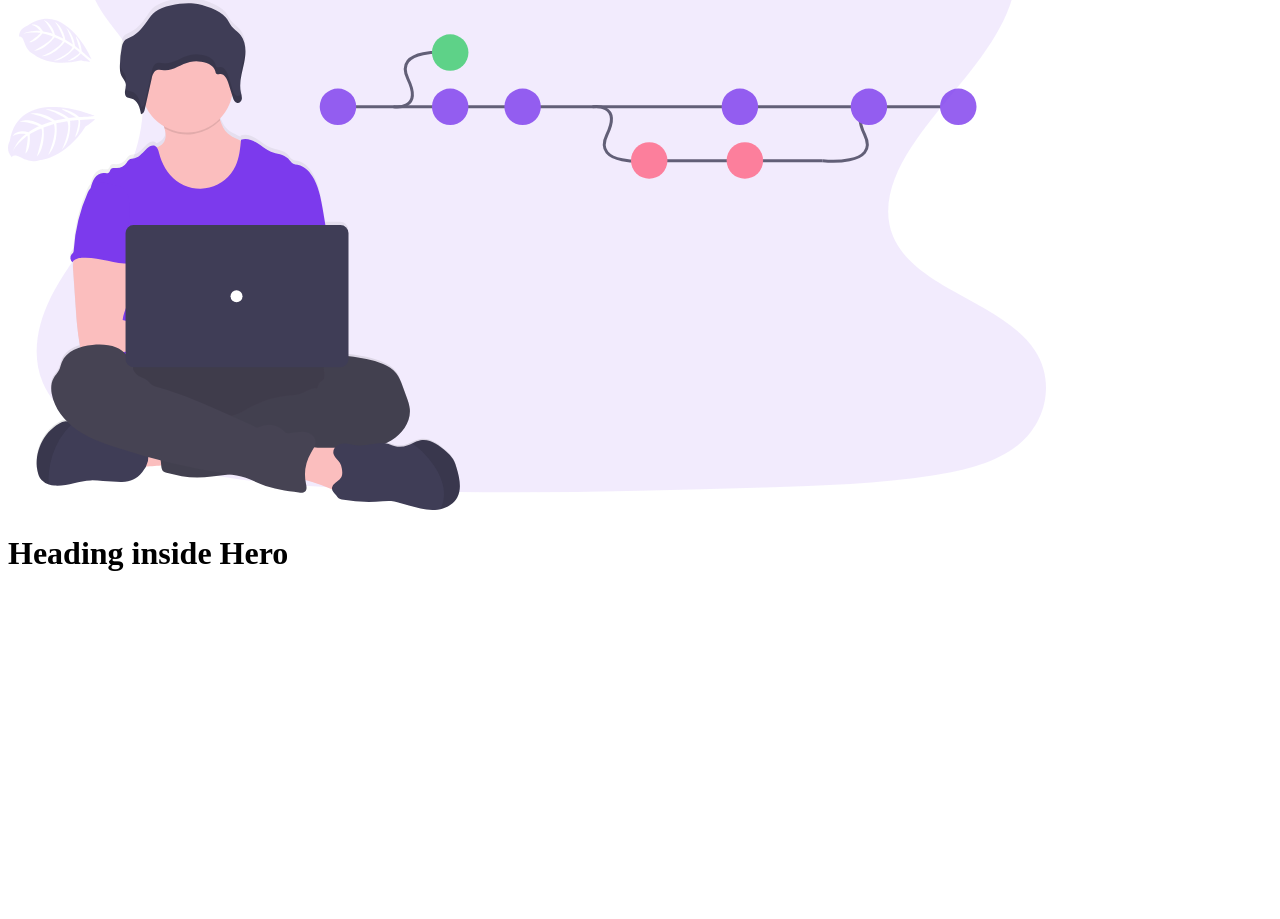
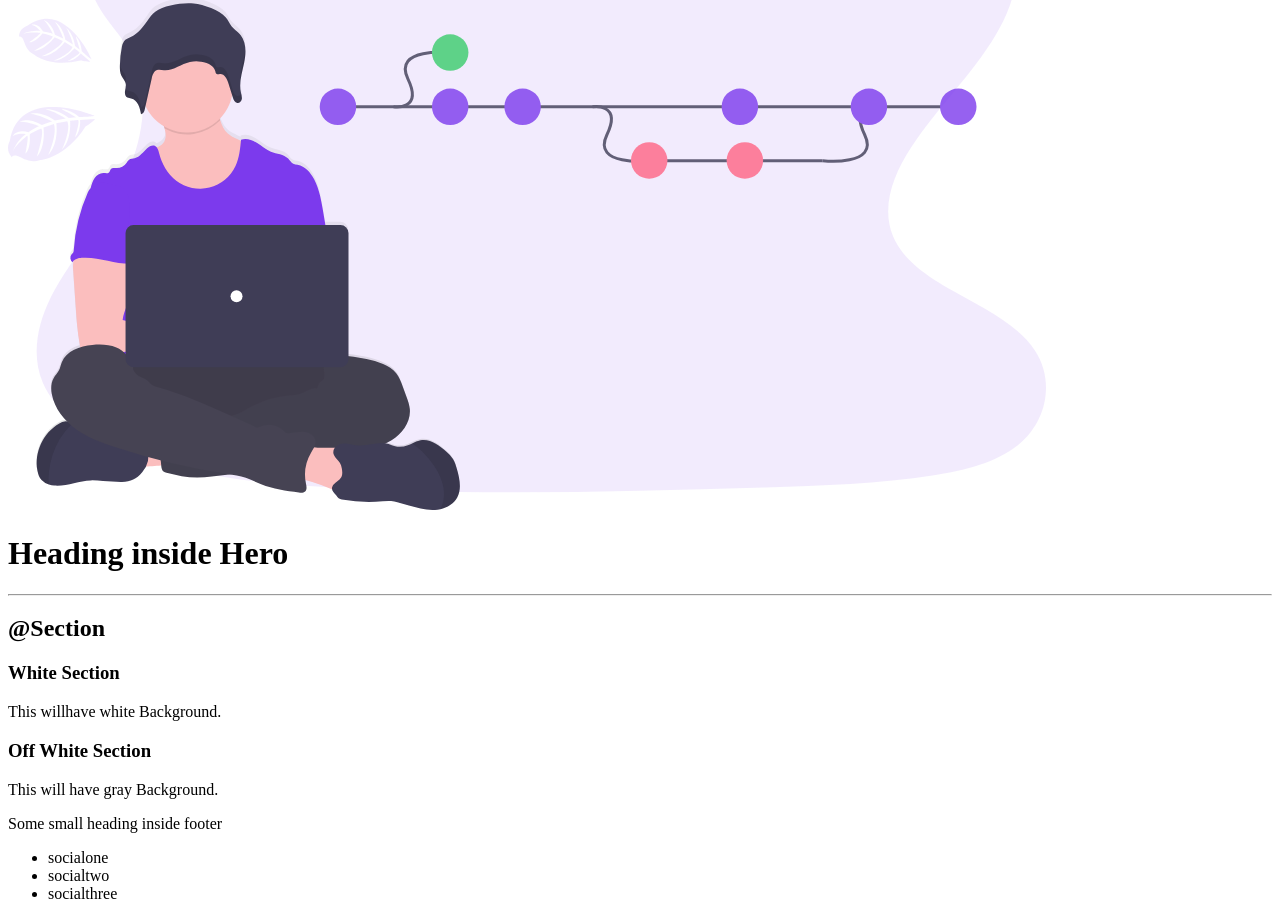
Before and after one commit to vrushabhd/lesson3, a plain HTML site: page index.html in a window 1280 px wide. Shown: the part 1489-2408 px from the top of the page. Before the commit the page ends 2083 px from the top, so only its background shows below. Drawn offline with Linux system fonts and the light colour scheme.

Commit message:
sections and footers

```diff
--- a/index.html
+++ b/index.html
@@ -99,16 +99,50 @@
     </nav>
 
     <hr>
-    <h2>Header</h2>
+    <h2>@Header</h2>
     <header>
 
-<img src="images/hero-image.svg" alt=""/>
-<h1>Heading inside Hero</h1>
+        <img src="images/hero-image.svg" alt="" />
+        <h1>Heading inside Hero</h1>
 
 
 
 
     </header>
+
+
+    <hr>
+
+
+    <h2>@Section</h2>
+
+    <section>
+
+        <h3>White Section</h3>
+        <p>This willhave white Background.</p>
+
+
+
+    </section>
+    <section>
+
+        <h3> Off White Section</h3>
+        <p>This will have gray Background.</p>
+
+
+
+    </section>
+<footer>
+
+
+    <div>Some small heading inside footer</div>
+    <ul>
+
+        <li>socialone </li>
+        <li>socialtwo </li>
+        <li>socialthree </li>
+    </ul>
+</footer>
 </body>
 
 </html>
```
